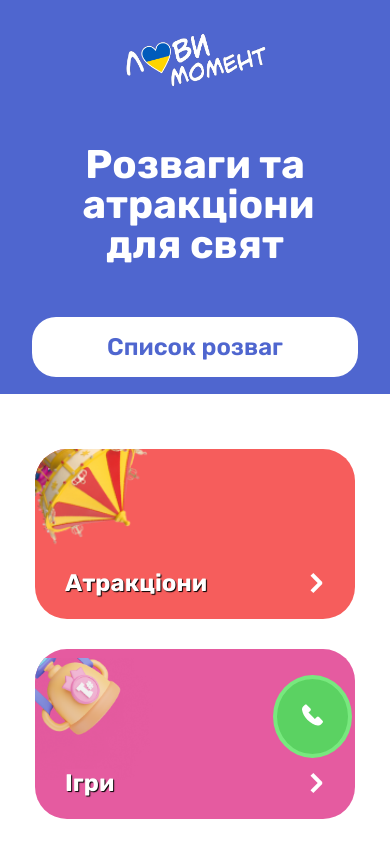
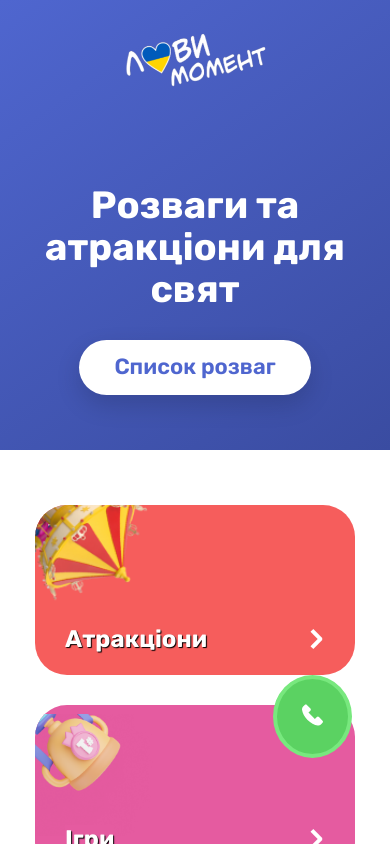
Before and after one commit to Haskarchik/lovyMoment-next, a Next.js app: page / in a window 390 px wide. Shown: the top 844 px of the page. Built offline with nearby package versions, Linux system fonts and the light colour scheme; no server answers; the database is empty.

Commit message:
style: update header component with gradient background, entrance animations, and refined responsive typography

```diff
--- a/styles/header.module.css
+++ b/styles/header.module.css
@@ -5,7 +5,9 @@
 }
 
 .header {
-  background-color: #4f66cf;
+  background: linear-gradient(145deg, #4f66cf 0%, #3a4ca1 100%);
+  position: relative;
+  overflow: hidden;
 }
 
 .nav_line {
@@ -141,31 +143,57 @@
 .header_title {
   text-align: center;
   margin-top: 90px;
-  font-family: "Rubik";
+  font-family: "Rubik", sans-serif;
   font-style: normal;
   font-weight: 700;
   font-size: 64px;
-  line-height: 64px;
+  line-height: 1.1;
   color: #ffffff;
+  padding: 0 20px;
+  animation: heroFadeIn 0.8s ease-out forwards;
+}
+
+@keyframes heroFadeIn {
+  from { opacity: 0; transform: translateY(20px); }
+  to { opacity: 1; transform: translateY(0); }
 }
 
 .header_button {
   text-decoration: none;
   text-align: center;
   margin-top: 50px;
-  padding-bottom: 50px;
+  padding-bottom: 80px;
+  animation: heroFadeIn 0.8s ease-out 0.2s backwards;
 }
 
 .header_button a {
-  border-radius: 24px;
-  padding: 16px 75px;
+  display: inline-block;
+  border-radius: 50px;
+  padding: 18px 60px;
   background-color: #ffffff;
-  font-family: "Rubik";
+  font-family: "Rubik", sans-serif;
   font-style: normal;
   font-weight: 600;
-  font-size: 32px;
-  line-height: 40px;
+  font-size: 28px;
+  line-height: 1.2;
   color: #4f66cf;
+  -webkit-transition: all 0.3s ease;
+  transition: all 0.3s ease;
+  -webkit-box-shadow: 0px 10px 25px rgba(0, 0, 0, 0.15);
+          box-shadow: 0px 10px 25px rgba(0, 0, 0, 0.15);
+}
+
+.header_button a:hover {
+  -webkit-transform: translateY(-3px);
+          transform: translateY(-3px);
+  -webkit-box-shadow: 0px 15px 35px rgba(0, 0, 0, 0.2);
+          box-shadow: 0px 15px 35px rgba(0, 0, 0, 0.2);
+  background-color: #f8f9ff;
+}
+
+.header_button a:active {
+  -webkit-transform: translateY(-1px);
+          transform: translateY(-1px);
 }
 
 .buttons_img {
@@ -212,14 +240,16 @@
     display: flex;
   }
   .header_title {
-    margin: auto;
-    line-height: 40px;
-    font-size: 40px;
-    max-width: 225px;
+    margin: 40px auto 0;
+    line-height: 1.1;
+    font-size: 38px;
+    max-width: 90%;
+    padding: 0 10px;
   }
   .header_button a {
-    font-size: 24px;
-    line-height: 32px;
+    font-size: 22px;
+    line-height: 1.2;
+    padding: 14px 35px;
   }
   .header_buttons {
     min-width: 300px;
@@ -234,8 +264,8 @@
     padding-bottom: 25px;
   }
   .header_button {
-    padding: 16px 20px;
-    font-size: 20px;
+    margin-top: 30px;
+    padding-bottom: 40px;
   }
   .buttons_img {
     display: block;
```
